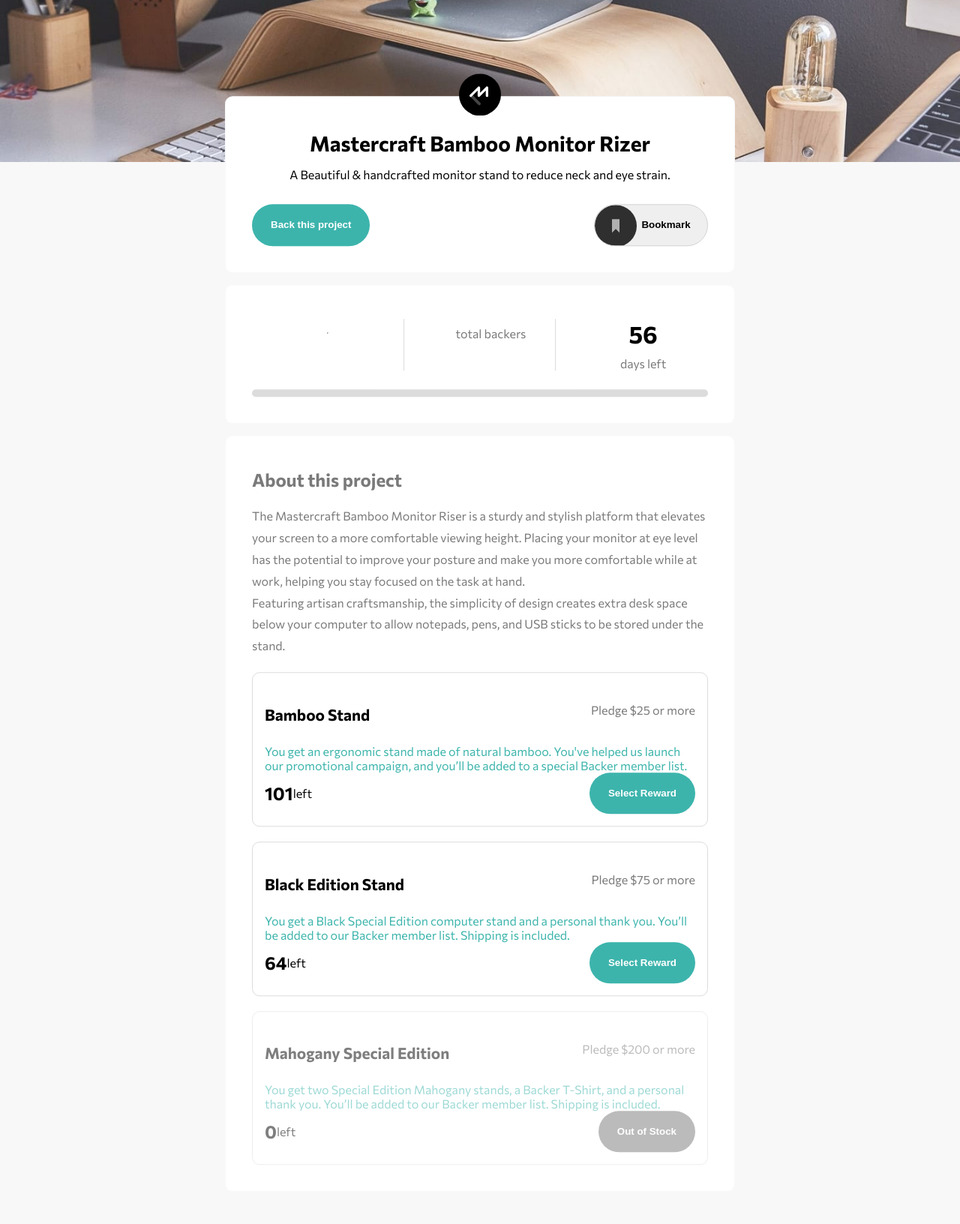
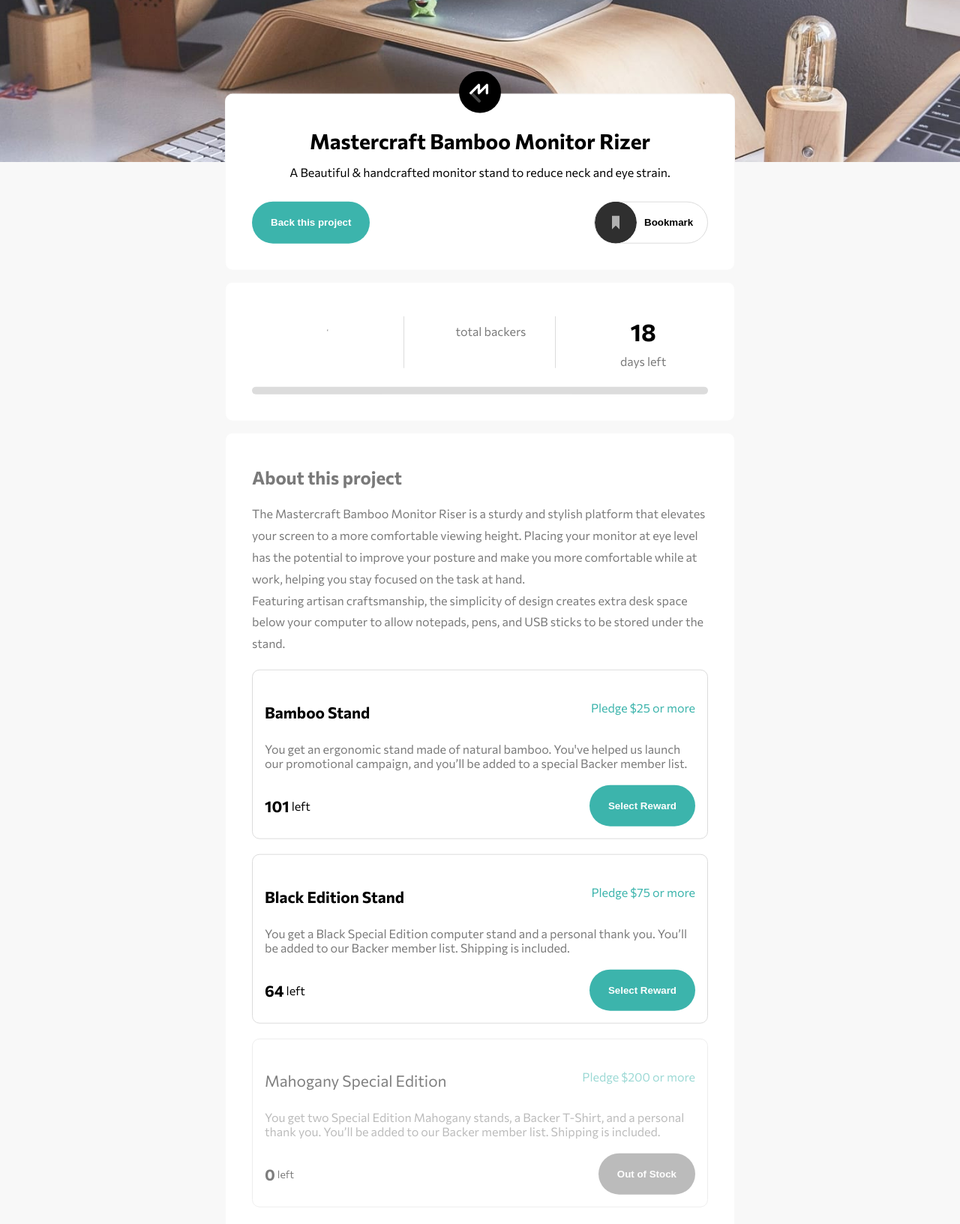
Before and after one commit to Damjan83/Crowdfunding-product-page, a website: page index.html in a window 1280 px wide. Shown: the part 140-1772 px from the top of the page at 75% size. Drawn offline with nearby package versions, Linux system fonts and the light colour scheme.

Commit message:
my changes

```diff
--- a/app.js
+++ b/app.js
@@ -33,3 +33,25 @@ for(var i = 0; i < btnn.length; i++){
 btnClose.addEventListener('click', () => {
     mdl.style.display = 'none';
 });
+
+/*------Bookmarked------*/
+const btnBookmark = document.querySelector('.btn--bookmark');
+const btnBookmarkText = document.querySelector('.btn--bookmark__text');
+const btnBookmarkImg = document.querySelector('.btn--bookmark-img');
+const btnBookmarkImgBooked = document.querySelector('.btn--bookmark-img--booked');
+btnBookmark.addEventListener('click' , () => {
+  btnBookmark.classList.add('active');
+  btnBookmarkImg.style.display = 'none';
+  btnBookmarkImgBooked.style.display = 'block';
+  btnBookmarkText.textContent ='Bookmarked';
+});
+/*------Countdown days------*/
+const countDownDate = new Date("Jan 1, 2022 10:25:25").getTime();
+const x = setInterval( () => {
+    const now = new Date().getTime();
+    const distance = countDownDate - now;
+    const days = Math.floor(distance / (1000 * 60 * 60 * 24));
+    const daysElement = document.getElementById('days_left');
+    daysElement.innerHTML = days;
+    if(distance < 0) clearInterval(x);
+}, 1000);
--- a/index.html
+++ b/index.html
@@ -34,6 +34,8 @@
             <div class="card__action">
                 <button class="btn btn--cyan">Back this project</button>
                 <button class="btn btn--bookmark">
+                    <img class="btn btn--bookmark-img"src="./images/icon-bookmark.svg">
+                    <img class="btn btn--bookmark-img--booked"src="./images/icon-bookmarked.svg">
                     <p class="btn--bookmark__text">Bookmark</p>
                 </button>
             </div>
@@ -75,7 +77,7 @@
                     <p class="product__text-content">You get an ergonomic stand made of natural bamboo. You've helped us launch our promotional campaign, and you’ll be added to a special Backer member list.</p>
                     <div class="product__footer">
                         <div class="product__amount">
-                            <h1 class="product__amount-lenght product__amount-1">101</h1>
+                            <p class="product__amount-lenght product__amount-1">101</p>
                             <span>left</span>
                         </div>
                         <button class="btn btn--cyan btn-modal" data-b="modal-bamboo">Select Reward</button>
@@ -89,7 +91,7 @@
                     <p class="product__text-content">You get a Black Special Edition computer stand and a personal thank you. You’ll be added to our Backer member list. Shipping is included.</p>
                     <div class="product__footer">
                         <div class="product__amount">
-                            <h1 class="product__amount-lenght product-amount-2">64</h1>
+                            <p class="product__amount-lenght product-amount-2">64</p>
                             <span>left</span>
                         </div>
                         <button class="btn btn--cyan btn-modal" data-b="modal-black">Select Reward</button>
@@ -97,14 +99,14 @@
                 </div>
                 <div class="product is-disabled">
                     <div class="product__header">
-                        <h1 class="product__title">Mahogany Special Edition</h1>
+                        <p class="product__title">Mahogany Special Edition</p>
                         <p class="product__price">Pledge $200 or more</p>
                     </div>
                     <p class="product__text-content">You get two Special Edition Mahogany stands, a Backer T-Shirt, and a personal thank you. You’ll be added to our Backer member list. Shipping is included.</p>
                     <div class="product__footer">
                         <div class="product__amount">
-                            <h1 class="product__amount-lenght product__amount-3">0</h1>
-                            <span>left</span>
+                            <p class="product__amount-lenght product__amount-3">0</p>
+                            <span class="product__amount-left">left</span>
                         </div>
                         <button class="btn btn--disabled">Out of Stock</button>
                     </div>
--- a/scss/components/_accordion.scss
+++ b/scss/components/_accordion.scss
@@ -35,7 +35,7 @@
     padding: 1.25rem 1rem 1.25rem 2.2rem;
     border-radius: 30px;
     width: 100px;
-    border: 1px solid map-get($color, c-gainsboro);
+    border: 2px solid map-get($color, c-gainsboro);
     text-align: center;
 
     &:focus {
--- a/scss/components/_button.scss
+++ b/scss/components/_button.scss
@@ -22,14 +22,17 @@
 
     &--bookmark {
         width: 55px;
-        background-image: url(../images/icon-bookmark.svg);
+        display: flex;
+        align-items: center;
         background-repeat: no-repeat;
-
-
+        background-color: map-get($color , c-white);
+        &.active {
+            color: map-get($color, c-dark-cyan);
+        }
         @include for-size(phone-large) {
             height: 3.5rem;
             width: 9.5rem;
-            border: 1px solid lightgray;
+            border: 1px solid map-get($color, c-gainsboro);
             padding: 0;
             color: map-get($color, c-black);
             font-weight: 700;
@@ -42,11 +45,20 @@
     }
 }
 
+.btn--bookmark-img {
+    display: block;
+    padding: 0;
+    &--booked {
+        display: none;
+        padding: 0;
+    }
+}
+
 .btn--bookmark__text {
     display: none;
 
     @include for-size(phone-large) {
         display: block;
-        margin-left: 40px;
+        margin-left: 10px;
     }
 }
--- a/scss/components/_form.scss
+++ b/scss/components/_form.scss
@@ -2,7 +2,7 @@ input[type=radio] {
 	-webkit-appearance: none;
 	appearance: none;
 	background: map-get($color, c-white);
-	border: 1px solid map-get($color, c-gainsboro);
+	border: 1px solid map-get($color, c-dark-gray);
 	height: 1.5em;
 	width: 1.5em;
 	display: inline-block;
--- a/scss/components/_product.scss
+++ b/scss/components/_product.scss
@@ -23,7 +23,7 @@
     font-size: 1.3em;
 }
 .product__price {
-    color: map-get($color, c-dark-gray);
+    color: map-get($color, c-cyan);
     margin: 20px 0 30px 0;
     line-height: 1.8em;
 }
@@ -32,3 +32,11 @@
     align-items: center;
     justify-content: center;
 }
+.product__amount-lenght {
+    font-size: 1.3em;
+    font-weight: 700;
+    margin-right: 0.1875rem;
+}
+.product__amount-left {
+    font-size: 0.875rem;
+}
--- a/scss/layout/_project-stand.scss
+++ b/scss/layout/_project-stand.scss
@@ -1,8 +1,8 @@
 
 
 .product__text-content {
-    color: map-get($color, c-cyan);
-    margin: 0;
+    color: map-get($color, c-dark-gray);
+    margin: 0 0 20px 0;
 }
 
 .mahogany-edition {
```
Also changed, not shown: css/main.css, 1 other file.
